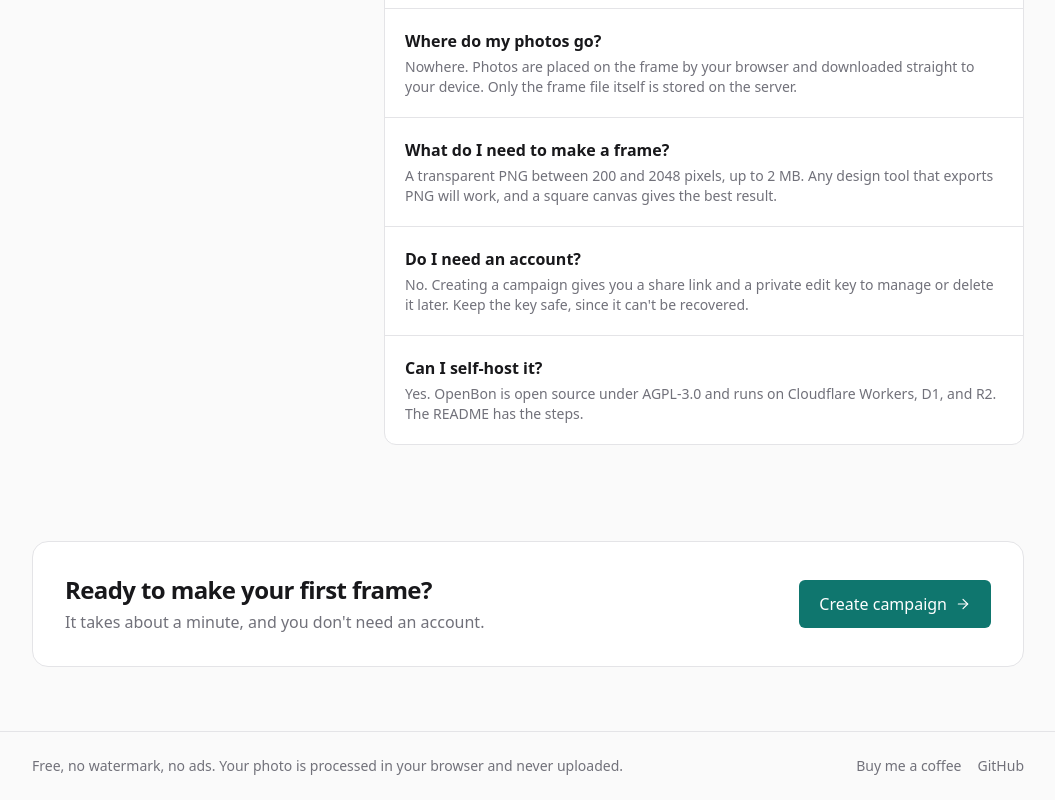
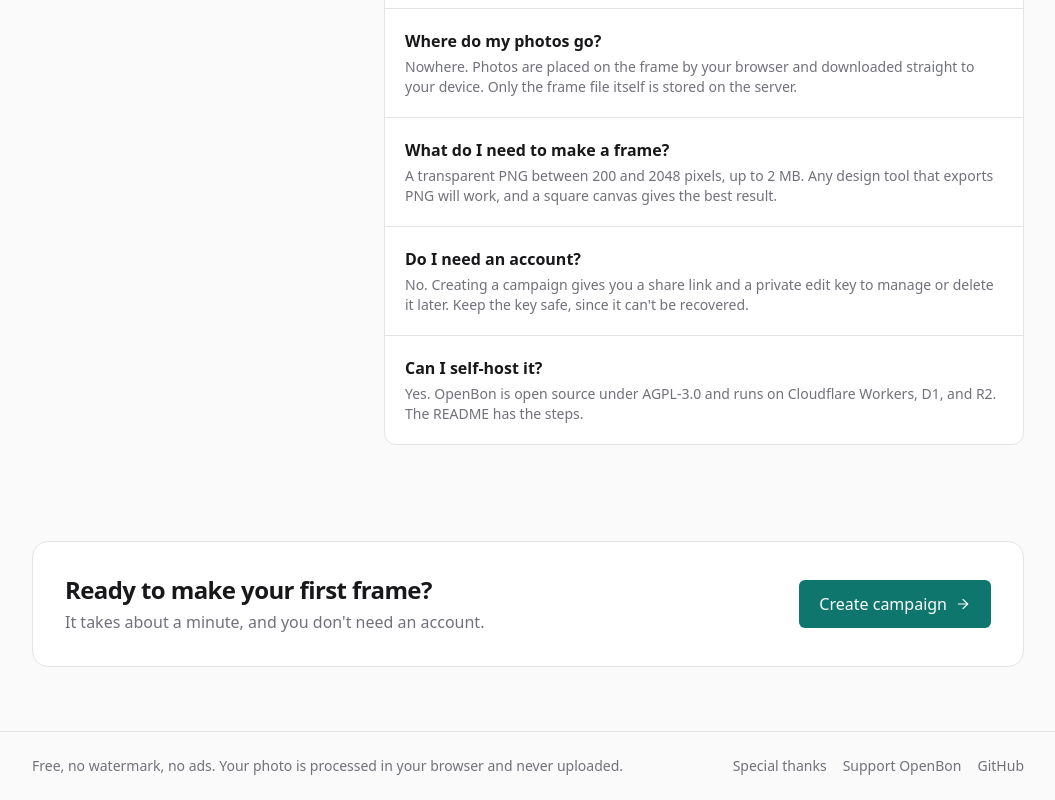
Before and after one commit to reinharddev/openbon, a Next.js app: page / in a window 1280 px wide. Shown: the part 1894-2694 px from the top of the page, without its empty margins (112-1167 px from the left). Built offline with nearby package versions, Linux system fonts and the light colour scheme; no server answers.

Commit message:
Add Special thanks page with manual supporter list

```diff
--- a/src/app/layout.tsx
+++ b/src/app/layout.tsx
@@ -45,9 +45,12 @@ export default function RootLayout({
 					<div className="mx-auto flex w-full max-w-5xl flex-col gap-2 px-4 py-6 text-sm text-muted sm:flex-row sm:items-center sm:justify-between">
 						<p>Free, no watermark, no ads. Your photo is processed in your browser and never uploaded.</p>
 						<div className="flex gap-4">
+							<Link href="/thanks" className="hover:text-foreground">
+								Special thanks
+							</Link>
 							{donateUrl ? (
 								<a href={donateUrl} target="_blank" rel="noopener noreferrer" className="hover:text-foreground">
-									Buy me a coffee
+									Support OpenBon
 								</a>
 							) : null}
 							{repoUrl ? (
--- /dev/null
+++ b/src/app/thanks/page.tsx
@@ -0,0 +1,50 @@
+import type { Metadata } from "next";
+import { supporters } from "@/content/supporters";
+
+export const metadata: Metadata = { title: "Special thanks" };
+
+const donateUrl = process.env.NEXT_PUBLIC_DONATE_URL;
+
+export default function ThanksPage() {
+	const list = [...supporters].reverse();
+
+	return (
+		<div className="mx-auto flex max-w-2xl flex-col gap-8">
+			<div>
+				<h1 className="text-2xl font-semibold tracking-tight">Special thanks</h1>
+				<p className="mt-2 text-muted">
+					OpenBon is free, with no ads and no watermark. These people help keep it running. Supporter names may be
+					listed here.
+				</p>
+			</div>
+
+			{list.length === 0 ? (
+				<div className="rounded-xl border border-dashed border-border bg-surface p-8 text-center">
+					<p className="text-muted">No supporters listed yet. You could be the first.</p>
+					{donateUrl ? (
+						<a
+							href={donateUrl}
+							target="_blank"
+							rel="noopener noreferrer"
+							className="mt-4 inline-block rounded-md bg-accent px-4 py-2 font-medium text-accent-foreground hover:opacity-90"
+						>
+							Support OpenBon
+						</a>
+					) : null}
+				</div>
+			) : (
+				<ul className="grid gap-3 sm:grid-cols-2">
+					{list.map((s) => (
+						<li
+							key={`${s.name}-${s.date ?? ""}`}
+							className="flex items-center justify-between gap-3 rounded-lg border border-border bg-surface px-4 py-3"
+						>
+							<span className="truncate font-medium">{s.name}</span>
+							{s.date ? <span className="shrink-0 text-xs text-muted">{s.date}</span> : null}
+						</li>
+					))}
+				</ul>
+			)}
+		</div>
+	);
+}
--- /dev/null
+++ b/src/content/supporters.ts
@@ -0,0 +1,12 @@
+export type Supporter = {
+	/** Name as the supporter wants it displayed. */
+	name: string;
+	/** ISO date (YYYY-MM-DD) of the donation. Optional. */
+	date?: string;
+};
+
+/**
+ * Add a supporter by appending an entry below, newest last.
+ * Only names are listed: no amounts, no messages.
+ */
+export const supporters: Supporter[] = [];
```
